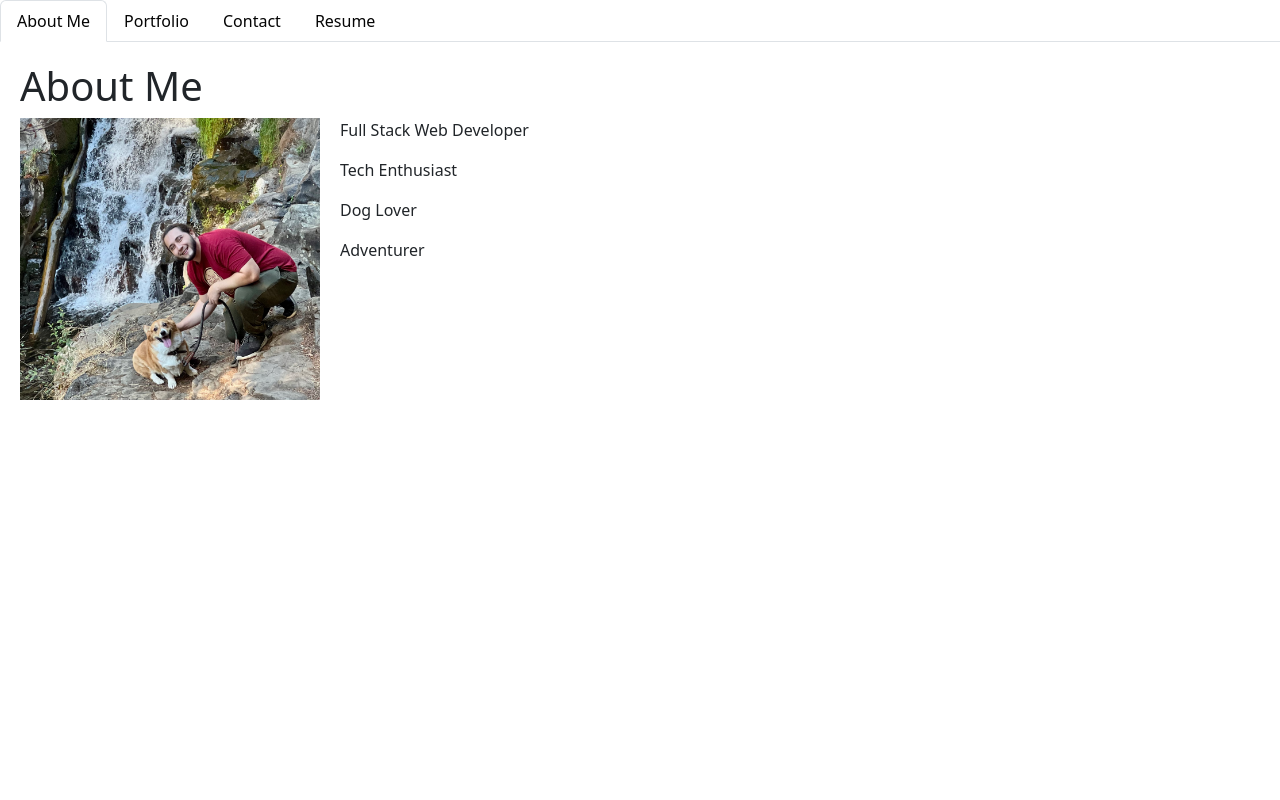
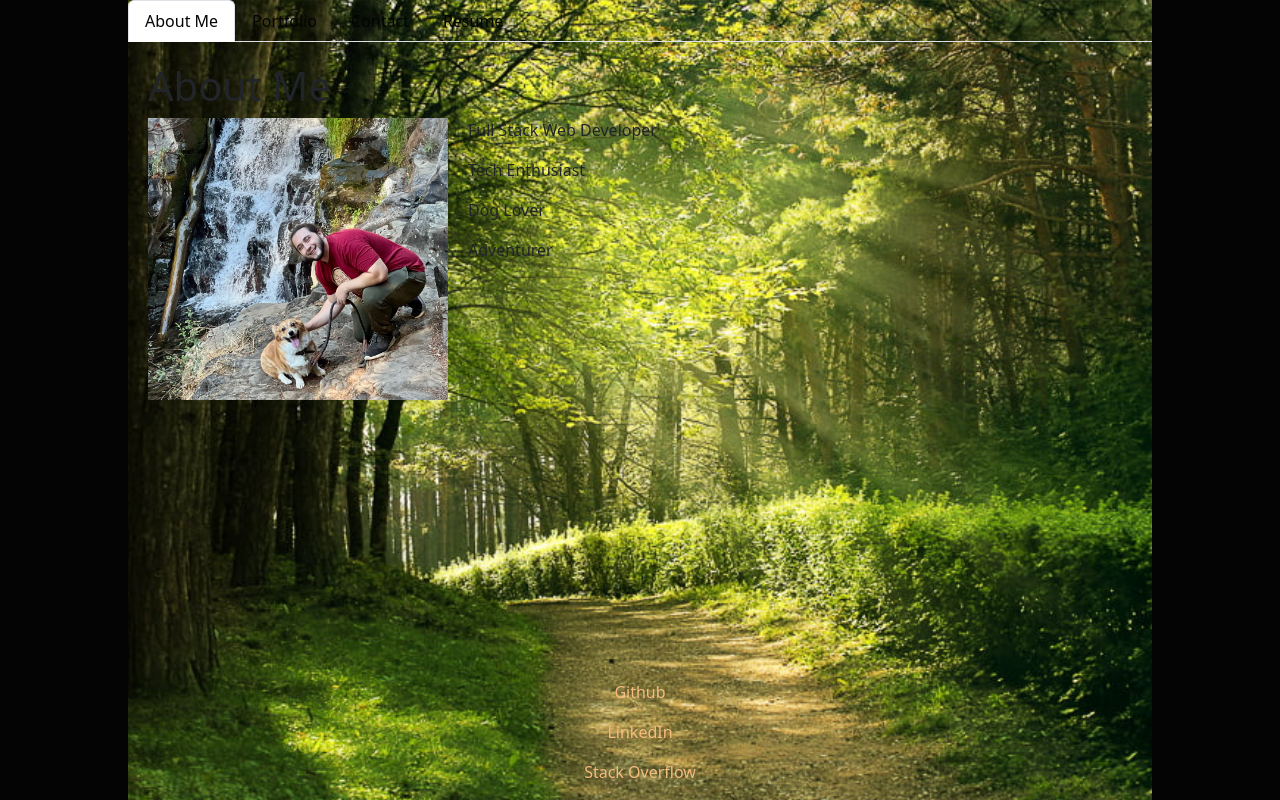
Before and after one commit to ZShedd/ViewofShedd, a React (Create React App) app: page / in a window 1280 px wide. Shown: the top 800 px of the page. Built offline with nearby package versions, Linux system fonts and the light colour scheme.

Commit message:
Reanmed files. Updated App.js with bg image and styling.

```diff
--- a/src/App.js
+++ b/src/App.js
@@ -1,6 +1,33 @@
-import React from "react";
-import PortfolioContainer from "./components/PortfolioContainer";
+import React from 'react';
+import PortfolioContainer from './components/PortfolioContainer';
+import Forest from './assets/images/Forest.jpg';
+import Footer from './components/Footer';
 
-const App = () => <PortfolioContainer />;
+const styles = {
+  body: {
+    backgroundColor: '#040404',
+  },
+  container: {
+    backgroundImage: `url(${Forest})`,
+    backgroundPosition: 'center',
+    backgroundSize: 'cover',
+    // backgroundRepeat: 'repeat-y',
+    backgroundAttachment: 'fixed',
+    width: '80vw',
+    minHeight: '150vh',
+    marginLeft: '10%',
+  },
+};
+
+const App = () => {
+  return (
+    <div style={styles.body}>
+      <div style={styles.container}>
+        <PortfolioContainer />
+      </div>
+      <Footer />
+    </div>
+  );
+};
 
 export default App;
```
Also changed, not shown: src/components/pages/Resume.js (renamed from src/components/pages/Home.js).
